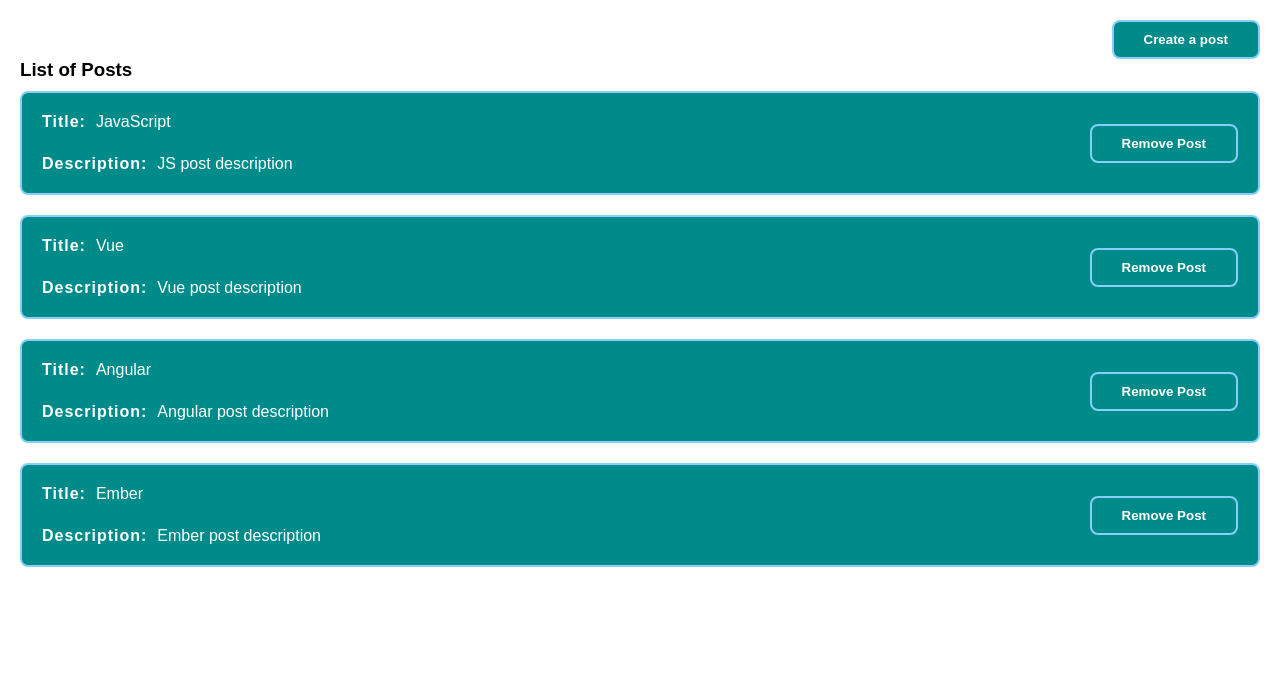
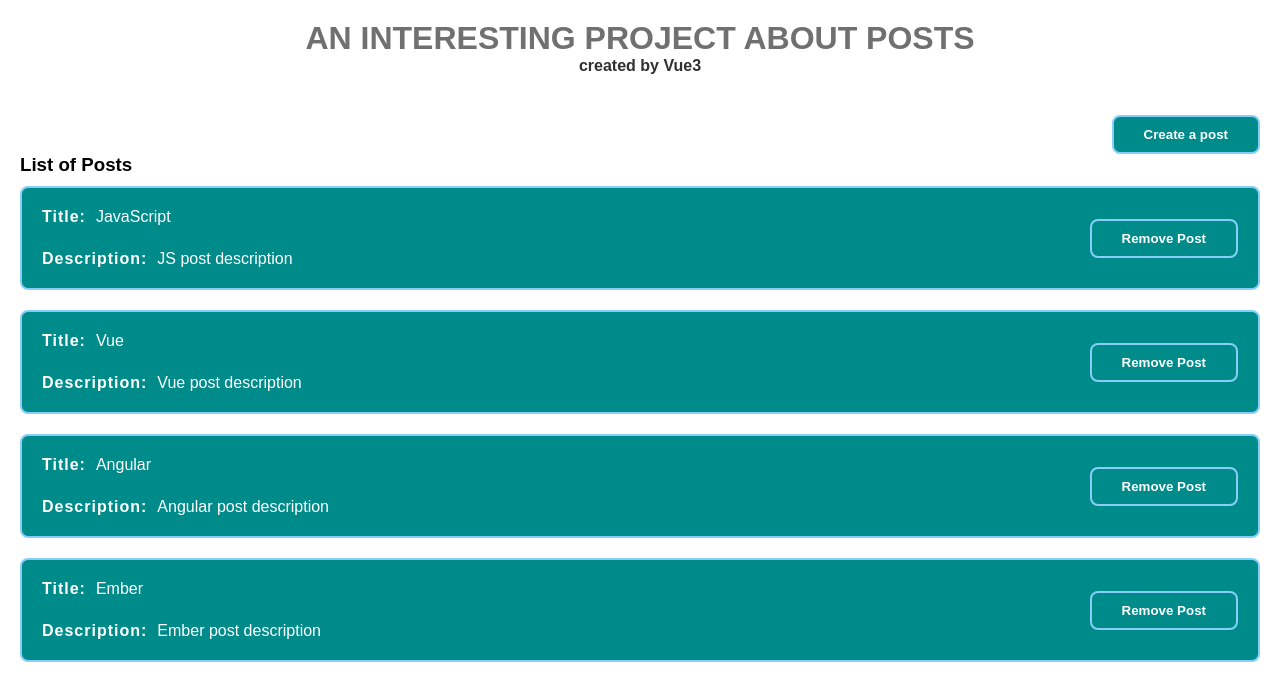
Before and after one commit to Vadymk95/vue-home-guide, a Vue app: page / in a window 1280 px wide. Shown: the top 700 px of the page. Built offline with nearby package versions, Linux system fonts and the light colour scheme; the HTML template or start-up script is replaced by a standard one.

Commit message:
master/style/app/added titles to app

```diff
--- a/src/App.vue
+++ b/src/App.vue
@@ -1,10 +1,18 @@
 <template>
   <div class="app">
+    <header>
+      <hgroup class="titles-group">
+        <h1 class="title-top">An interesting project about posts</h1>
+        <h4 class="title-bottom">created by Vue3</h4>
+      </hgroup>
+    </header>
     <custom-modal v-model:isShow="modalVisible">
       <post-form @create="createPost" />
     </custom-modal>
     <div class="btn-group">
-      <custom-button @click="showModal" variant="primary">Create a post</custom-button>
+      <custom-button @click="showModal" variant="primary"
+        >Create a post</custom-button
+      >
     </div>
     <post-list :posts="posts" @remove="removePost" />
   </div>
@@ -42,7 +50,7 @@ export default {
     },
     showModal() {
       this.modalVisible = true;
-    }
+    },
   },
 };
 </script>
@@ -59,6 +67,20 @@ export default {
   padding: 20px;
 }
 
+.titles-group {
+  color: #707070;
+  margin-bottom: 40px;
+  text-align: center;
+}
+
+.title-top {
+  text-transform: uppercase;
+}
+
+.title-bottom {
+  color: #303030;
+}
+
 .btn-group {
   width: 100%;
   display: flex;
```
